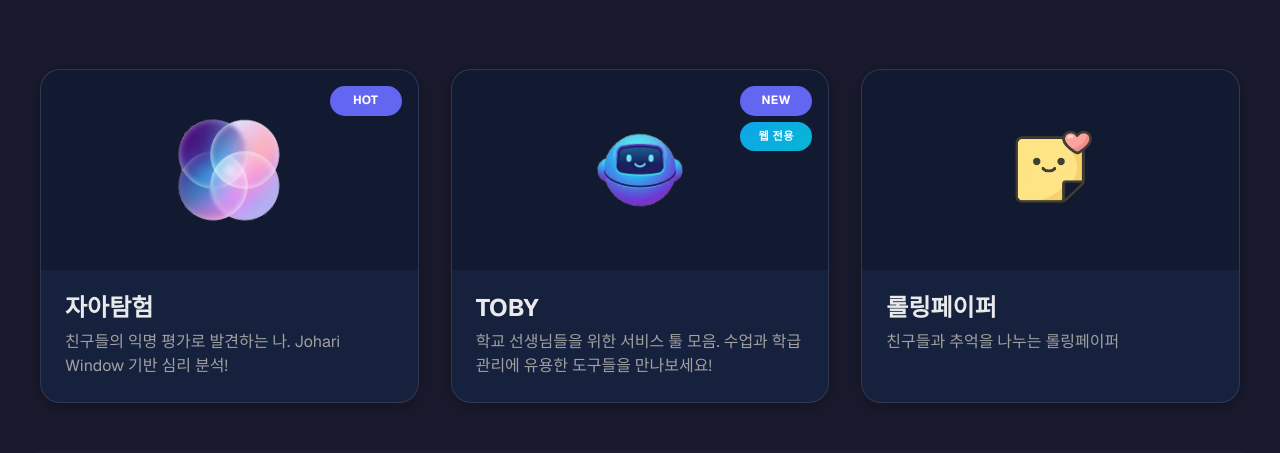
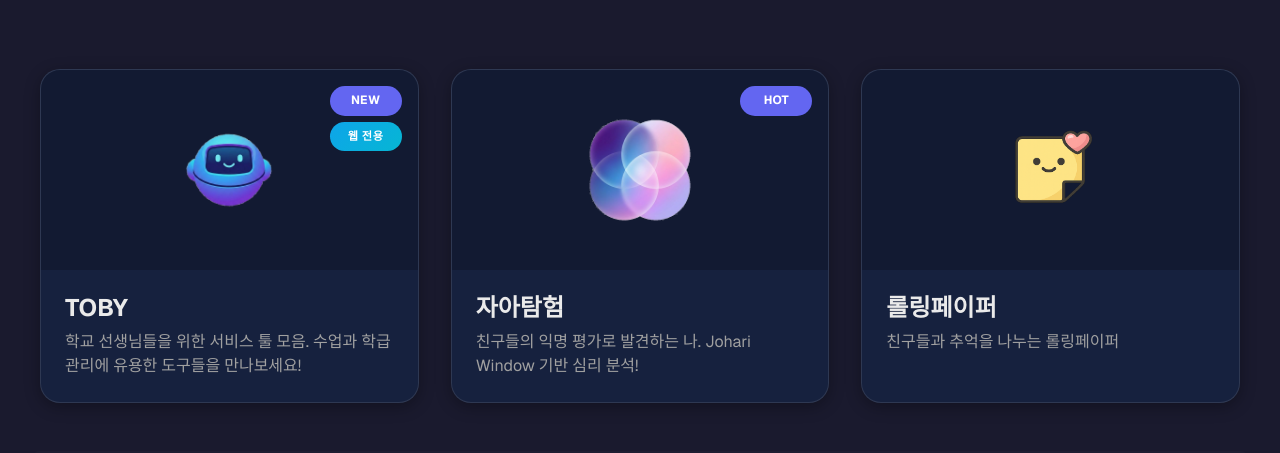
Before and after one commit to Moorisong/miki-labs, a Next.js app in the folder apps/web/: page / in a window 1280 px wide. Shown: the part 229-682 px from the top of the page. Built offline with nearby package versions, Linux system fonts and the light colour scheme; no server answers.

Commit message:
style: update service display order to TOBY-HTSM-RollingPaper

```diff
--- a/apps/web/app/layout.tsx
+++ b/apps/web/app/layout.tsx
@@ -25,7 +25,7 @@ export const metadata: Metadata = {
     template: '%s | 하루상자',
   },
   description: '하루상자는 다양한 미니콘텐츠를 즐길 수 있는 웹 플랫폼입니다.',
-  keywords: ['하루상자', '자아탐험', '롤링페이퍼', '조하리의 창', '성격 테스트', '심리 테스트', '친구 테스트', 'MBTI', '무료 테스트'],
+  keywords: ['하루상자', 'TOBY', '토비', '자아탐험', '롤링페이퍼', '조하리의 창', '성격 테스트', '심리 테스트', '친구 테스트', 'MBTI', '무료 테스트'],
   authors: [{ name: '하루상자' }],
   robots: {
     index: true,
--- a/apps/web/app/page.tsx
+++ b/apps/web/app/page.tsx
@@ -46,15 +46,6 @@ export const metadata: Metadata = {
 export default function Home() {
     const contents = [
         {
-            id: 'htsm',
-            title: '자아탐험',
-            description: '친구들의 익명 평가로 발견하는 나.\nJohari Window 기반 심리 분석!',
-            image: '/htsm-logo-v6.png',
-            link: '/htsm',
-            badge: 'Hot',
-            active: true,
-        },
-        {
             id: 'toby',
             title: 'TOBY',
             description: '학교 선생님들을 위한 서비스 툴 모음.\n수업과 학급 관리에 유용한 도구들을 만나보세요!',
@@ -62,6 +53,15 @@ export default function Home() {
             link: 'https://toby-teacher.vercel.app',
             badge: 'New',
             extraBadge: '웹 전용',
+            active: true,
+        },
+        {
+            id: 'htsm',
+            title: '자아탐험',
+            description: '친구들의 익명 평가로 발견하는 나.\nJohari Window 기반 심리 분석!',
+            image: '/htsm-logo-v6.png',
+            link: '/htsm',
+            badge: 'Hot',
             active: true,
         },
         {
--- a/apps/web/app/terms/page.tsx
+++ b/apps/web/app/terms/page.tsx
@@ -103,8 +103,9 @@ export default function TermsPage() {
                             <li>
                                 현재 하루상자에서 제공하는 주요 서비스는 다음과 같으며, 이에 한정되지 않습니다.
                                 <ul className={styles.unorderedList}>
+                                    <li>교사 전용 서비스 툴 (TOBY)</li>
+                                    <li>성격 및 심리 테스트 (자아탐험 등)</li>
                                     <li>롤링페이퍼 서비스</li>
-                                    <li>성격 및 심리 테스트 (자아탐험 등)</li>
                                     <li>기타 미니콘텐츠 (추가 예정 포함)</li>
                                 </ul>
                             </li>
--- a/apps/web/constants/messages.ts
+++ b/apps/web/constants/messages.ts
@@ -39,7 +39,7 @@ export const MESSAGES = {
 
 // 네비게이션 링크
 export const NAV_LINKS = [
+    { href: 'https://toby-teacher.vercel.app', label: 'TOBY' },
+    { href: '/htsm', label: '자아탐험' },
     { href: 'https://r-paper-web.haroo.site/', label: '롤링페이퍼' },
-    { href: '/htsm', label: '자아탐험' },
-    { href: '/toby/loading', label: 'TOBY' },
 ] as const;
```
